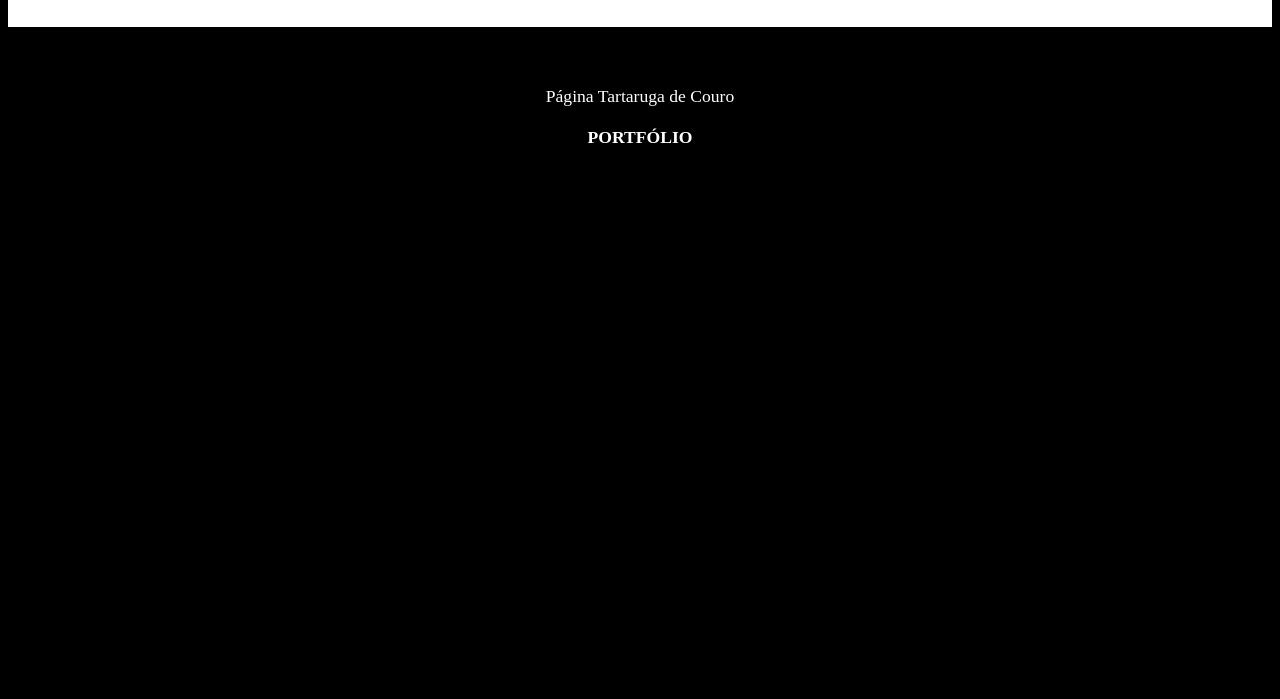
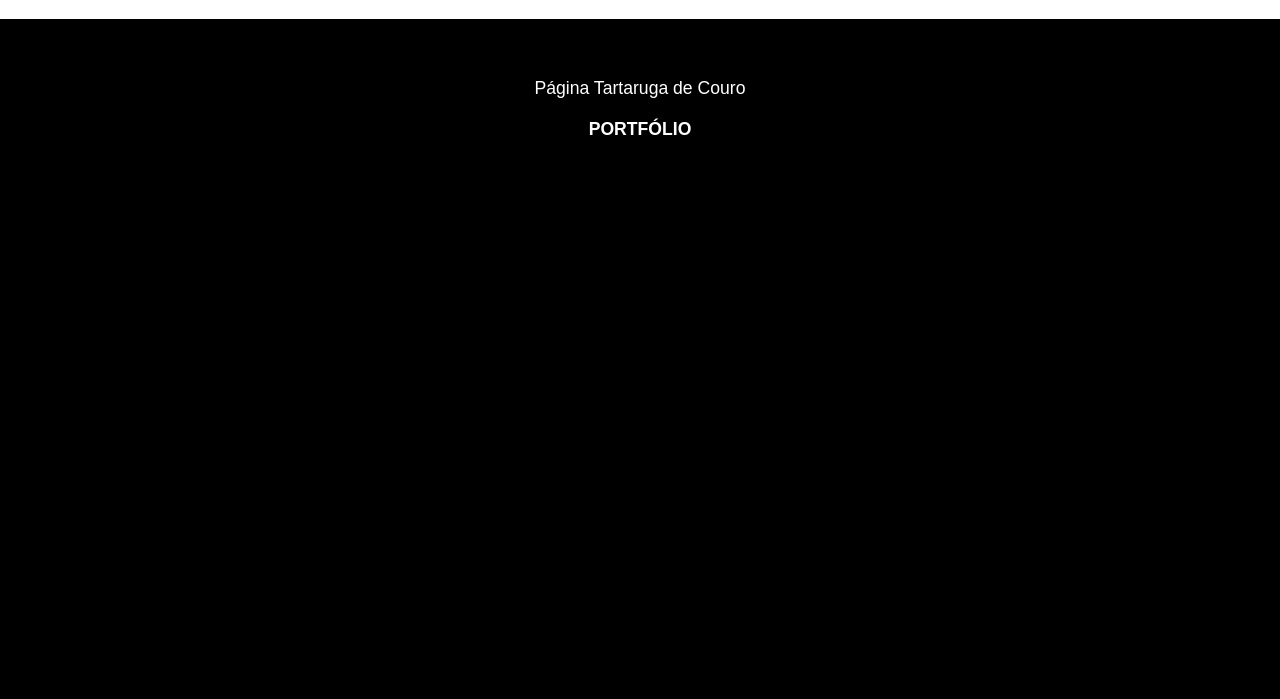
Before and after one commit to ldickmann/responsive-web-development, a plain HTML site: page index.html in a window 1280 px wide. Shown: the part 101-800 px from the top of the page. Drawn offline with Linux system fonts and the light colour scheme.

Commit message:
Esclusão do styles no index.html e estilização sendo feita no styles.css

```diff
--- a/assets/style/styles.css
+++ b/assets/style/styles.css
@@ -1,5 +1,32 @@
+body {
+  font-family: Arial, sans-serif;
+  margin: 0;
+  padding: 0;
+  background-color: #000000;
+}
+
 .header {
   background-color: #ffffff;
   padding: 20px;
   text-align: center;
 }
+
+nav {
+  text-align: center;
+}
+
+a:link {
+  display: flex;
+  justify-content: center;
+  color: #ffffff;
+  text-decoration: none;
+  font-size: 1.1rem;
+}
+
+h1 {
+  color: whitesmoke;
+}
+
+footer {
+  bottom: auto;
+}
--- a/index.html
+++ b/index.html
@@ -29,44 +29,6 @@
     <title>
       Análise e Desenvolvimento de Sistemas - Responsive Web Development
     </title>
-    <style>
-      body {
-        background-color: black;
-      }
-      /* header {
-        display: flex;
-        justify-content: center;
-        gap: 3rem;
-        margin: 2% 0 2% 0;
-      } */
-      nav {
-        text-align: center;
-      }
-      a:link {
-        display: flex;
-        justify-content: center;
-        color: #ffffff;
-        text-decoration: none;
-        font-size: 1.1rem;
-      }
-      h1 {
-        color: whitesmoke;
-      }
-      /* .image {
-        display: flex;
-        justify-content: center;
-        margin-top: 2rem;
-      } */
-      footer {
-        bottom: auto;
-      }
-      /* h3 {
-        display: flex;
-        justify-content: center;
-        color: #ffffff;
-        font-size: 2rem;
-      } */
-    </style>
   </head>
   <body>
     <header class="header">
```
